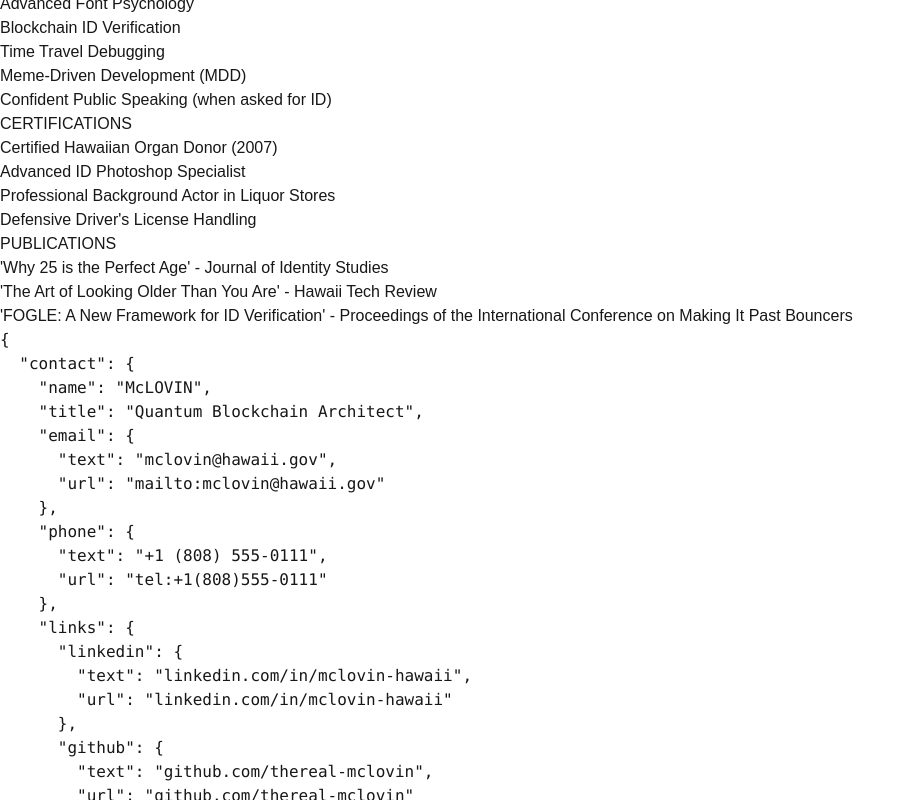
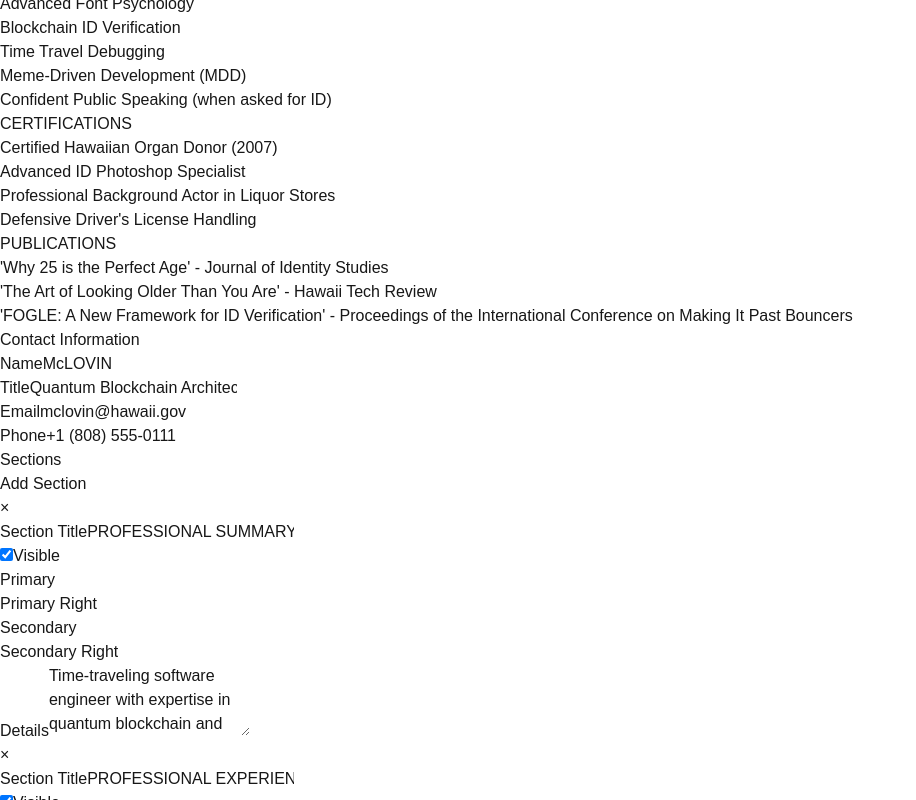
Before and after one commit to xthecapx/cv-generator, a Next.js app: page / in a window 1280 px wide. Both pictures are taken after a click on the button "Enter Edit Mode". Shown: the part 944-1744 px from the top of the page, without its empty margins (0-916 px from the left). Built offline with nearby package versions, Linux system fonts and the light colour scheme.

Commit message:
added initial form edit

```diff
--- a/src/app/page.tsx
+++ b/src/app/page.tsx
@@ -5,6 +5,7 @@ import { FloatingActions } from '@/components/FloatingActions';
 import { Header } from '@/components/Header';
 import { CvSection } from '@/components/CvSection';
 import { markdownToJson, jsonToMarkdown, CvData, isValidCvData, CV_STORAGE_KEY } from '@/utils/markdownConverter';
+import { CvEditForm } from '@/components/CvEditForm';
 
 export default function Home() {
   const [cvData, setCvData] = useState<CvData | null>(null);
@@ -58,6 +59,10 @@ export default function Home() {
 
   const handleToggleEditMode = () => {
     setIsEditMode(!isEditMode);
+  };
+
+  const handleFormSubmit = (updatedData: CvData) => {
+    setCvData(updatedData);
   };
 
   if (!cvData) {
@@ -136,9 +141,7 @@ export default function Home() {
 
         {isEditMode && (
           <div className="w-1/2 bg-gray-100 p-8 overflow-auto h-screen sticky top-0">
-            <pre className="font-mono text-sm">
-              {JSON.stringify(cvData, null, 2)}
-            </pre>
+            <CvEditForm cvData={cvData} onSubmit={handleFormSubmit} />
           </div>
         )}
       </div>
--- /dev/null
+++ b/src/components/CvEditForm.tsx
@@ -0,0 +1,183 @@
+import { useForm, useFieldArray } from 'react-hook-form';
+import { CvData } from '@/utils/markdownConverter';
+import { useCallback } from 'react';
+import debounce from 'lodash/debounce';
+
+interface CvEditFormProps {
+  cvData: CvData;
+  onSubmit: (data: CvData) => void;
+}
+
+export function CvEditForm({ cvData, onSubmit }: CvEditFormProps) {
+  const { register, control, watch } = useForm<CvData>({
+    defaultValues: cvData
+  });
+
+  const { fields: sections, append: appendSection, remove: removeSection } = useFieldArray({
+    control,
+    name: "sections"
+  });
+
+  const processAndSubmitData = useCallback(
+    debounce((data: CvData) => {
+      const processedData = {
+        ...data,
+        sections: data.sections.map(section => ({
+          ...section,
+          items: section.items.map(item => ({
+            ...item,
+            details: typeof item.details === 'string'
+              ? item.details.split('\n').filter(line => line.trim())
+              : Array.isArray(item.details)
+                ? item.details
+                : []
+          }))
+        }))
+      };
+
+      onSubmit(processedData);
+    }, 1000),
+    []
+  );
+
+  // Watch for form changes
+  watch((data) => {
+    if (data) {
+      processAndSubmitData(data as CvData);
+    }
+  });
+
+  return (
+    <form className="space-y-6">
+      <div className="space-y-4">
+        <h3 className="text-lg font-semibold">Contact Information</h3>
+        <div className="grid grid-cols-2 gap-4">
+          <div>
+            <label className="block text-sm font-medium">Name</label>
+            <input
+              {...register('contact.name')}
+              className="mt-1 block w-full rounded border-gray-300 shadow-sm"
+            />
+          </div>
+          <div>
+            <label className="block text-sm font-medium">Title</label>
+            <input
+              {...register('contact.title')}
+              className="mt-1 block w-full rounded border-gray-300 shadow-sm"
+            />
+          </div>
+          <div>
+            <label className="block text-sm font-medium">Email</label>
+            <input
+              {...register('contact.email.text')}
+              className="mt-1 block w-full rounded border-gray-300 shadow-sm"
+            />
+          </div>
+          <div>
+            <label className="block text-sm font-medium">Phone</label>
+            <input
+              {...register('contact.phone.text')}
+              className="mt-1 block w-full rounded border-gray-300 shadow-sm"
+            />
+          </div>
+        </div>
+      </div>
+
+      <div className="space-y-4">
+        <div className="flex justify-between items-center">
+          <h3 className="text-lg font-semibold">Sections</h3>
+          <button
+            type="button"
+            onClick={() => appendSection({
+              title: "New Section",
+              isVisible: true,
+              items: [{ details: [] }]
+            })}
+            className="bg-green-500 text-white px-3 py-1 rounded hover:bg-green-600 text-sm"
+          >
+            Add Section
+          </button>
+        </div>
+
+        {sections.map((section, sectionIndex) => (
+          <div key={section.id} className="border rounded p-4 relative">
+            <button
+              type="button"
+              onClick={() => removeSection(sectionIndex)}
+              className="absolute top-2 right-2 text-red-500 hover:text-red-700"
+            >
+              ×
+            </button>
+
+            <div className="flex items-center gap-4">
+              <div className="flex-1">
+                <label className="block text-sm font-medium">Section Title</label>
+                <input
+                  {...register(`sections.${sectionIndex}.title`)}
+                  className="mt-1 block w-full rounded border-gray-300 shadow-sm"
+                />
+              </div>
+              <div className="flex items-center">
+                <input
+                  type="checkbox"
+                  {...register(`sections.${sectionIndex}.isVisible`)}
+                  className="rounded border-gray-300"
+                />
+                <label className="ml-2 text-sm">Visible</label>
+              </div>
+            </div>
+
+            <div className="mt-4 space-y-4">
+              {section.items?.map((_, itemIndex) => (
+                <div key={`${section.id}-item-${itemIndex}`} className="border-t pt-4 relative">
+                  <div className="grid grid-cols-2 gap-4">
+                    <div>
+                      <label className="block text-sm font-medium">Primary</label>
+                      <input
+                        {...register(`sections.${sectionIndex}.items.${itemIndex}.primary`)}
+                        className="mt-1 block w-full rounded border-gray-300 shadow-sm"
+                      />
+                    </div>
+                    <div>
+                      <label className="block text-sm font-medium">Primary Right</label>
+                      <input
+                        {...register(`sections.${sectionIndex}.items.${itemIndex}.primaryRight`)}
+                        className="mt-1 block w-full rounded border-gray-300 shadow-sm"
+                      />
+                    </div>
+                    <div>
+                      <label className="block text-sm font-medium">Secondary</label>
+                      <input
+                        {...register(`sections.${sectionIndex}.items.${itemIndex}.secondary`)}
+                        className="mt-1 block w-full rounded border-gray-300 shadow-sm"
+                      />
+                    </div>
+                    <div>
+                      <label className="block text-sm font-medium">Secondary Right</label>
+                      <input
+                        {...register(`sections.${sectionIndex}.items.${itemIndex}.secondaryRight`)}
+                        className="mt-1 block w-full rounded border-gray-300 shadow-sm"
+                      />
+                    </div>
+                    <div className="col-span-2">
+                      <label className="block text-sm font-medium">Details</label>
+                      <textarea
+                        {...register(`sections.${sectionIndex}.items.${itemIndex}.details`)}
+                        className="mt-1 block w-full rounded border-gray-300 shadow-sm"
+                        rows={3}
+                        placeholder="Enter details separated by newlines"
+                        defaultValue={Array.isArray(section.items[itemIndex]?.details)
+                          ? section.items[itemIndex].details.join('\n')
+                          : ''}
+                      />
+                    </div>
+                  </div>
+                </div>
+              ))}
+            </div>
+          </div>
+        ))}
+      </div>
+    </form>
+  );
+}
```
Also changed, not shown: package.json (+8 -5 lines), 1 other file (tests, documents, lock files or other folders).
